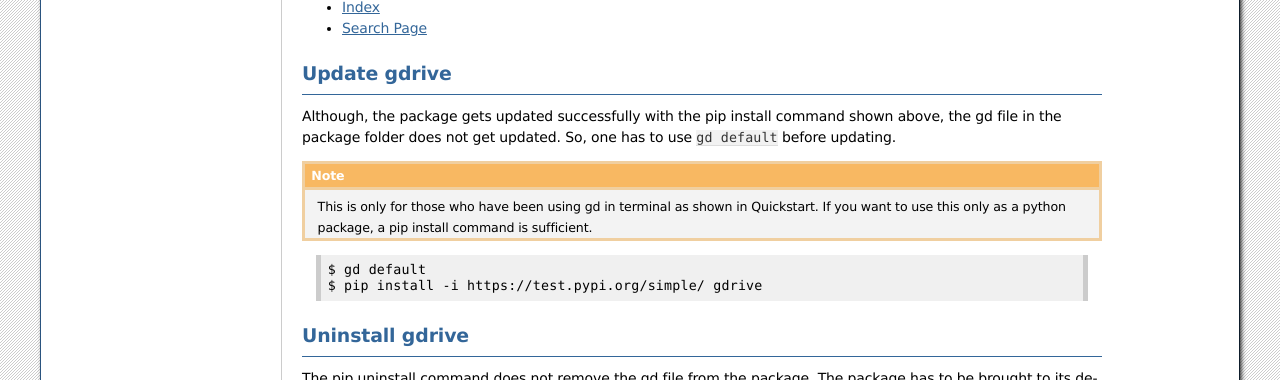
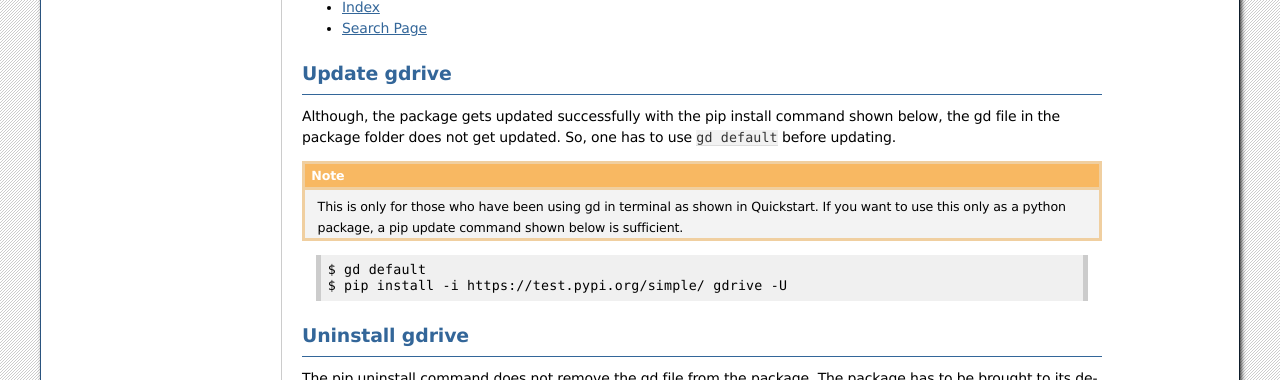
Before and after one commit to preethampaul/gdrive2, a Sphinx documentation site: the page built from docs/index.rst, in a window 1280 px wide and 900 px high, scrolled down 6148 px. Shown: the part 339-719 px from the top of the window. Built offline with Sphinx 7.4.7, drawn with Linux system fonts in a browser that asks for light colours; the version number is read from the project's files by our own code.

Commit message:
updated uninstall/update in docs/index.rst

```diff
--- a/docs/index.rst
+++ b/docs/index.rst
@@ -350,16 +350,16 @@
 
 Update gdrive
 ***********************
-Although, the package gets updated successfully with the pip install command shown above, the gd file in the package folder does not get updated. So, one has to use ``gd default`` before updating.
+Although, the package gets updated successfully with the pip install command shown below, the gd file in the package folder does not get updated. So, one has to use ``gd default`` before updating.
 
 .. note::
-	This is only for those who have been using gd in terminal as shown in :ref:`Quickstart`. If you want to use this only as a python package, a pip install command is sufficient.
+	This is only for those who have been using gd in terminal as shown in :ref:`Quickstart`. If you want to use this only as a python package, a pip update command shown below is sufficient.
 
 
 ::
 
 	$ gd default
-	$ pip install -i https://test.pypi.org/simple/ gdrive
+	$ pip install -i https://test.pypi.org/simple/ gdrive -U
 
 
 Uninstall gdrive
```
